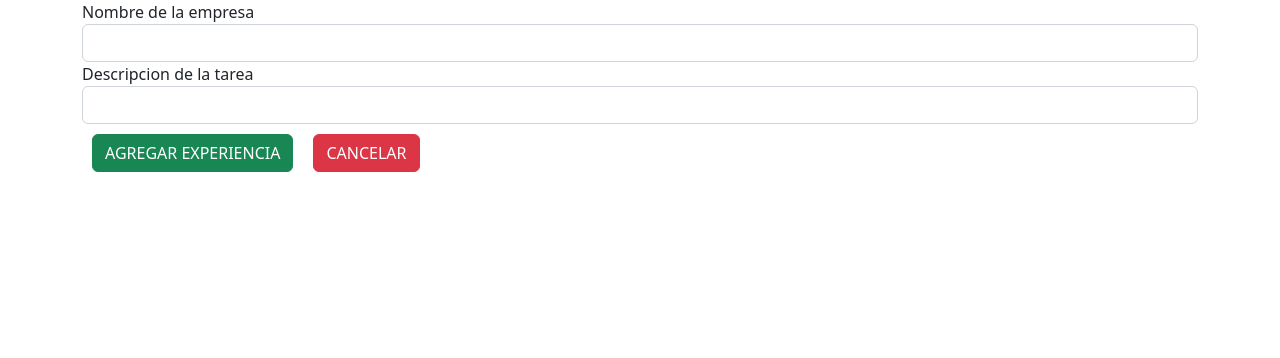
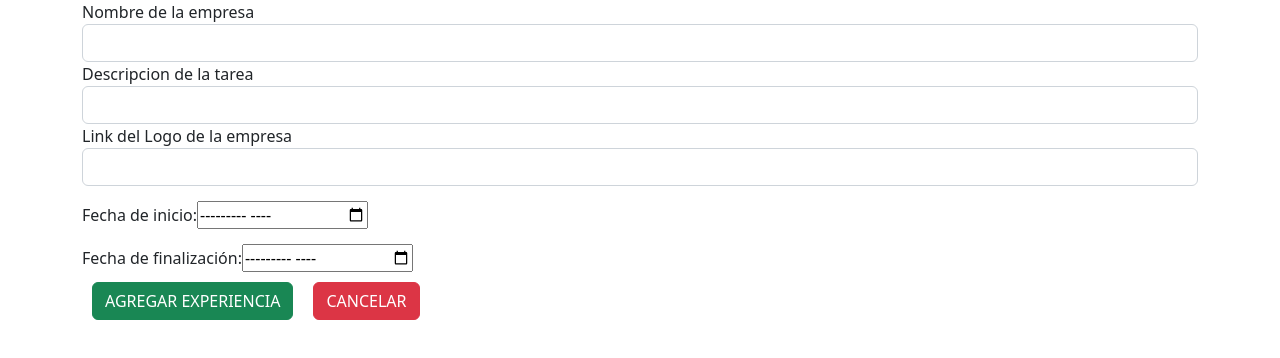
Before and after one commit to Dighitalsoluciones/FrontArgPro, an Angular app: page /nuevaexp in a window 1280 px wide. Shown: the top 358 px of the page. Built offline with nearby package versions, Linux system fonts and the light colour scheme.

Commit message:
agregado de atributos de la clase Experiencias

```diff
--- a/src/app/componentes/educacion/edit-educacion.component.html
+++ b/src/app/componentes/educacion/edit-educacion.component.html
@@ -3,7 +3,7 @@
         <div>
             <form (ngSubmit)="onUpdate()" novalidate #f="ngForm">
                 <div class="form-group">
-                    <label for="logo"> Logo de la institucion</label>
+                    <label for="logo"> Link del Logo de la institucion</label>
                     <input type="text" class="form-control" id="logo" name="logo" [(ngModel)]="educacion.logo" required>
                 </div>
                 <div class="form-group">
--- a/src/app/componentes/experiencias/edit-experiencia.component.css
+++ b/src/app/componentes/experiencias/edit-experiencia.component.css
@@ -1,3 +1,6 @@
 #botonAgregar{
     margin: 10px 10px;
 }
+#impHasta{
+    margin-top: 15px;
+}
--- a/src/app/componentes/experiencias/edit-experiencia.component.html
+++ b/src/app/componentes/experiencias/edit-experiencia.component.html
@@ -10,6 +10,20 @@
                     <label for="descripcionExp"> Descripcion de la tarea</label>
                     <input type="text" class="form-control" id="descripcionExp" name="descripcionExp" [(ngModel)]="expLab.descripcionExp" required>
                 </div>
+                <div class="form-group">
+                    <label for="logoExp"> Link del Logo de la empresa</label>
+                    <input type="text" class="form-control" id="logoExp" name="logoExp" [(ngModel)]="expLab.logoExp" required>
+                </div>
+                <div class="form-group" id="impHasta">
+                    <label for="desdeExp">Fecha de inicio:</label>
+                    <input type="month" id="desdeExp" name="desdeExp" value=""
+                     min="01-2000" max="12-2025" [(ngModel)]="expLab.desdeExp" required>
+                    </div>
+                    <div class="form-group" id="impHasta">
+                        <label for="hastaExp">Fecha de finalización:</label>
+                        <input type="month" id="hastaExp" name="hastaExp" value=""
+                         min="01-2000" max="12-2025" [(ngModel)]="expLab.hastaExp" required>
+                     </div>
                 <button class="btn btn-warning" id="botonAgregar" >
                     ACTUALIZAR EXPERIENCIA
                 </button>
--- a/src/app/componentes/experiencias/experiencias.component.html
+++ b/src/app/componentes/experiencias/experiencias.component.html
@@ -8,7 +8,7 @@
 
 
           <div *ngFor="let Experiencia of expe">
-            <img class="logo-miniatura" src="https://res.cloudinary.com/dighitalsoluciones/image/upload/v1659454739/IMG%20PROYECTO%20INTEGRADOR/logodeveloper_lqwodl.png">
+            <img class="logo-miniatura" [src]="[Experiencia.logoExp]">
               <h6 class="format-experiencias">{{Experiencia.nombreExp}}
                   <button class="btn btn-outline-dark rounded float-end espaciado-botones" (click)="delete(Experiencia.id)" *ngIf="isLogged" title="Eliminar">
                   <i class="fas fa-trash-alt"></i></button>
@@ -16,7 +16,7 @@
                     <i class="far fa-edit"></i></button>
               </h6>
               <p class="format-experiencias">{{Experiencia.descripcionExp}}</p>
-              <p class="format-experiencias">Marzo 2020 - Actualidad</p>
-              <p class="format-experiencias">Buenos Aires, Argentina</p>
+              <p class="format-experiencias">{{Experiencia.desdeExp}}</p>
+              <p class="format-experiencias">{{Experiencia.hastaExp}}</p>
 
           </div>
--- a/src/app/componentes/experiencias/new-experiencia.component.css
+++ b/src/app/componentes/experiencias/new-experiencia.component.css
@@ -1,3 +1,6 @@
 #botonAgregar{
     margin: 10px 10px;
 }
+#impHasta{
+    margin-top: 15px;
+}
--- a/src/app/componentes/experiencias/new-experiencia.component.html
+++ b/src/app/componentes/experiencias/new-experiencia.component.html
@@ -10,6 +10,20 @@
                     <label for="descripcionExp"> Descripcion de la tarea</label>
                     <input type="text" class="form-control" id="descripcionExp" name="descripcionExp" [(ngModel)]="descripcionExp" required>
                 </div>
+                <div class="form-group">
+                    <label for="logoExp"> Link del Logo de la empresa</label>
+                    <input type="text" class="form-control" id="logoExp" name="logoExp" [(ngModel)]="logoExp" required>
+                </div>
+                <div class="form-group" id="impHasta">
+                    <label for="desdeExp">Fecha de inicio:</label>
+                    <input type="month" id="desdeExp" name="desdeExp" value=""
+                     min="01-2000" max="12-2025" [(ngModel)]="desdeExp" required>
+                    </div>
+                    <div class="form-group" id="impHasta">
+                        <label for="hastaExp">Fecha de finalización:</label>
+                        <input type="month" id="hastaExp" name="hastaExp" value=""
+                         min="01-2000" max="12-2025" [(ngModel)]="hastaExp" required>
+                     </div>
                 <button class="btn btn-success" id="botonAgregar">
                     AGREGAR EXPERIENCIA
                 </button>
--- a/src/app/componentes/experiencias/new-experiencia.component.ts
+++ b/src/app/componentes/experiencias/new-experiencia.component.ts
@@ -11,6 +11,9 @@ import { SExperienciaService } from 'src/app/service/s-experiencia.service';
 export class NewExperienciaComponent implements OnInit {
   nombreExp: string = '';
   descripcionExp: string = '';
+  logoExp: string = '';
+  desdeExp: string = '';
+  hastaExp: string = '';
 
   constructor(private sExperiencia: SExperienciaService, private router: Router) { }
 
@@ -18,7 +21,7 @@ export class NewExperienciaComponent implements OnInit {
   }
 
   onCreate(): void{
-    const expe = new Experiencia(this.nombreExp, this.descripcionExp);
+    const expe = new Experiencia(this.nombreExp, this.descripcionExp, this.logoExp, this.desdeExp, this.hastaExp);
     this.sExperiencia.save(expe).subscribe(
       data=>{alert("Experiencia creada correctamente");
       this.router.navigate(['']);
--- a/src/app/model/experiencia.ts
+++ b/src/app/model/experiencia.ts
@@ -2,9 +2,15 @@ export class Experiencia {
     id?: number;
     nombreExp: string;
     descripcionExp: string;
+    logoExp: string;
+    desdeExp: string;
+    hastaExp: string;
 
-    constructor(nombreExp: string, descripcionExp: string){
+    constructor(nombreExp: string, descripcionExp: string, logoExp: string, desdeExp: string, hastaExp: string){
         this.nombreExp = nombreExp;
         this.descripcionExp = descripcionExp;
+        this.logoExp = logoExp;
+        this.desdeExp = desdeExp;
+        this.hastaExp = hastaExp;
     }
 }
```
